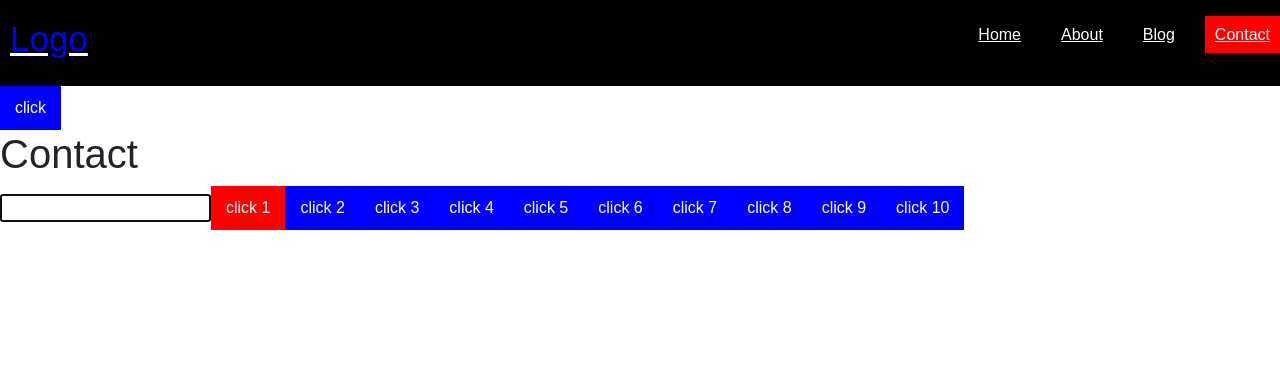
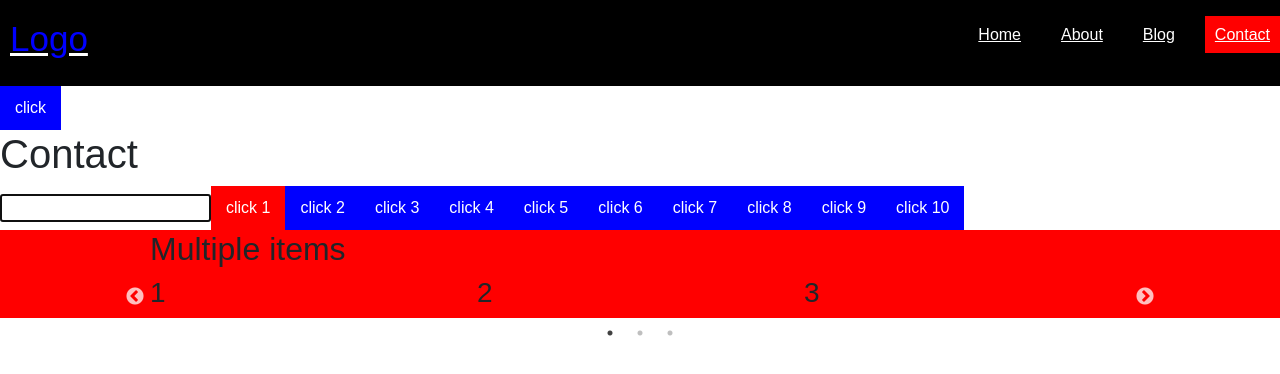
Before and after one commit to normirzayev/g_27-dars_react, a React (Create React App) app in the folder 2-dars/: page /contact in a window 1280 px wide. Shown: the top 374 px of the page. Built offline with nearby package versions, Linux system fonts and the light colour scheme.

Commit message:
slider file

```diff
--- a/2-dars/package.json
+++ b/2-dars/package.json
@@ -16,7 +16,9 @@
     "react-icons": "^4.7.1",
     "react-router-dom": "^6.8.0",
     "react-scripts": "5.0.1",
+    "react-slick": "^0.29.0",
     "reactstrap": "^9.1.6",
+    "slick-carousel": "^1.8.1",
     "sweetalert2": "^11.7.1",
     "web-vitals": "^2.1.4"
   },
--- /dev/null
+++ b/2-dars/src/component/Slider1.js
@@ -0,0 +1,46 @@
+import React from "react";
+import Slider from "react-slick";
+
+export default function Slider1() {
+  const settings = {
+    dots: true,
+    infinite: true,
+    speed: 500,
+    slidesToShow: 3,
+    slidesToScroll: 3,
+  };
+  return (
+    <div>
+      <h2> Multiple items </h2>
+      <Slider {...settings}>
+        <div>
+          <h3>1</h3>
+        </div>
+        <div>
+          <h3>2</h3>
+        </div>
+        <div>
+          <h3>3</h3>
+        </div>
+        <div>
+          <h3>4</h3>
+        </div>
+        <div>
+          <h3>5</h3>
+        </div>
+        <div>
+          <h3>6</h3>
+        </div>
+        <div>
+          <h3>7</h3>
+        </div>
+        <div>
+          <h3>8</h3>
+        </div>
+        <div>
+          <h3>9</h3>
+        </div>
+      </Slider>
+    </div>
+  );
+}
--- a/2-dars/src/index.js
+++ b/2-dars/src/index.js
@@ -2,7 +2,9 @@
 import ReactDOM from "react-dom/client";
 import { BrowserRouter as Router } from "react-router-dom";
 import App from "./App";
-import 'bootstrap/dist/css/bootstrap.min.css';
+import "bootstrap/dist/css/bootstrap.min.css";
+import "slick-carousel/slick/slick.css";
+import "slick-carousel/slick/slick-theme.css";
 const root = ReactDOM.createRoot(document.getElementById("root"));
 root.render(
   <React.StrictMode>
--- a/2-dars/src/page/Contact.js
+++ b/2-dars/src/page/Contact.js
@@ -1,6 +1,7 @@
 import { useEffect, useRef, useState } from "react";
 import AcUnitIcon from "@mui/icons-material/AcUnit";
 import AirIcon from "@mui/icons-material/Air";
+import Slider1 from "../component/Slider1";
 function Contact() {
   // let text = document.querySelector('h1')
 
@@ -50,6 +51,10 @@
           {item}
         </button>
       ))}
+
+      <div className="box">
+        <Slider1 />
+      </div>
     </>
   );
 }
--- a/2-dars/src/style.css
+++ b/2-dars/src/style.css
@@ -156,3 +156,8 @@
 .btnActive1 {
   background-color: red;
 }
+
+.box {
+  padding: 0 150px;
+  background-color: red;
+}
```
Also changed, not shown: 1 other file (tests, documents, lock files or other folders).
